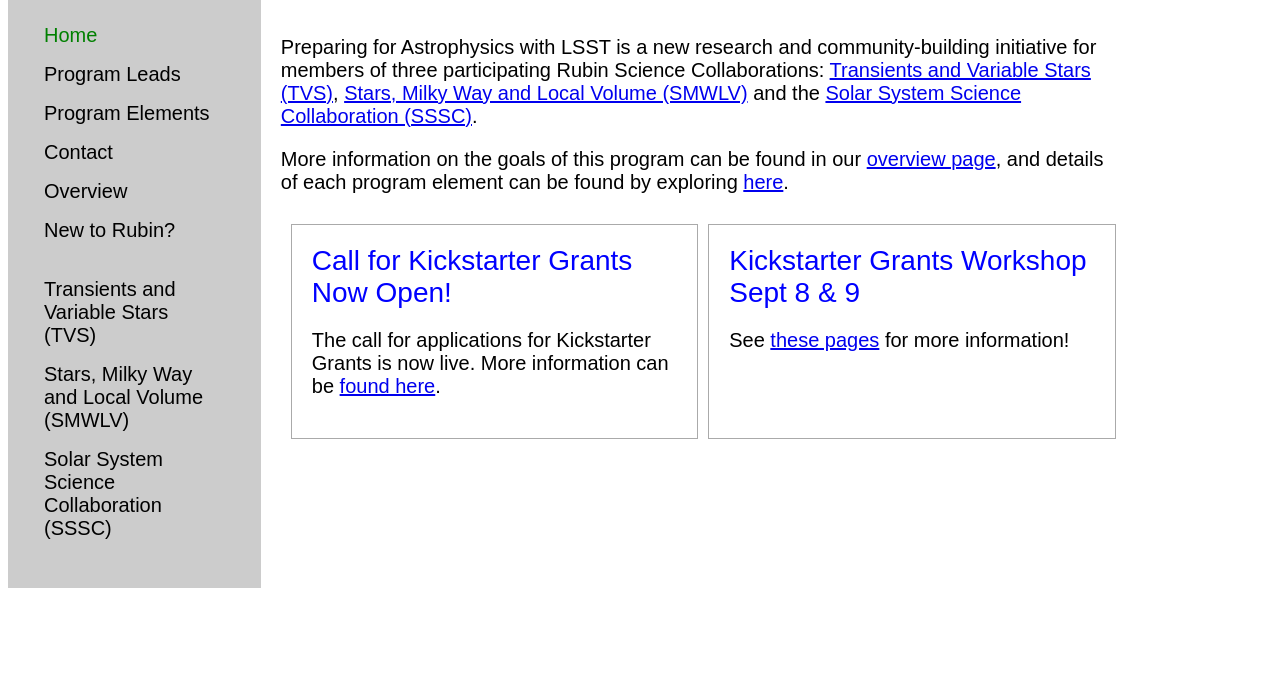
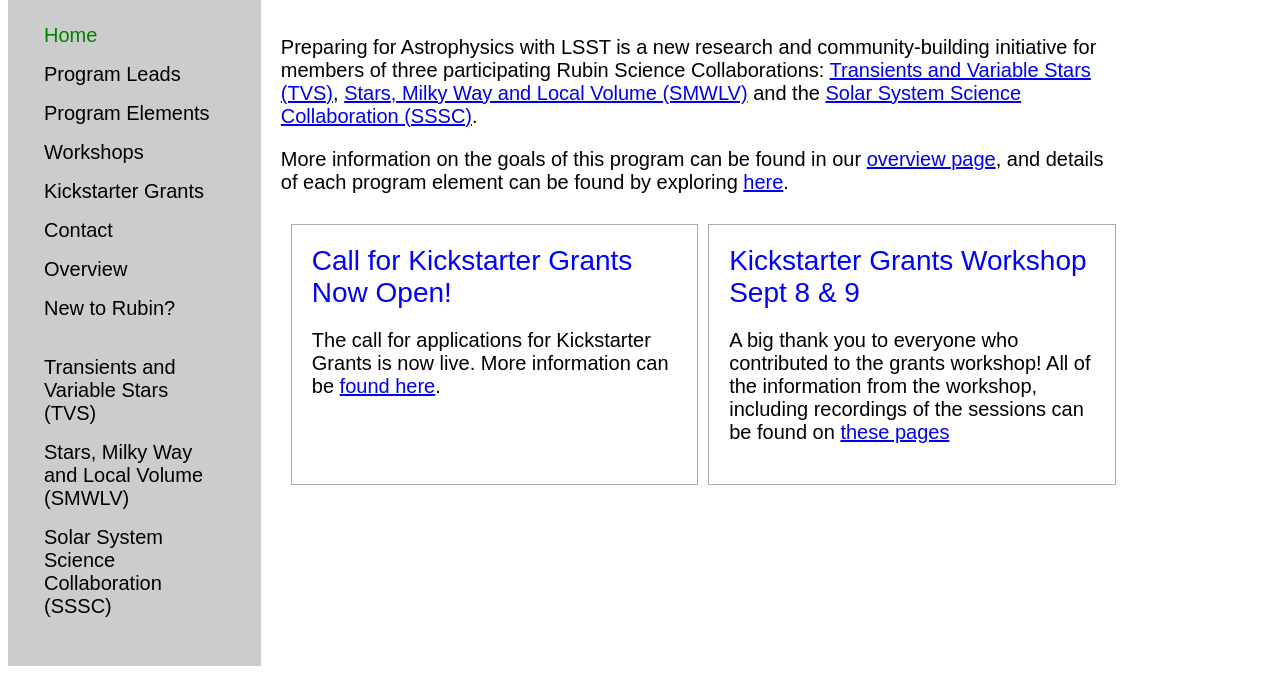
Before and after one commit to lsst-sci-prep/lsst-sci-prep.github.io, a Jekyll site: the page built from index.html, in a window 1280 px wide and 900 px high, scrolled down 771 px, cut to the strip 226-900 px from the top of the window. Built offline with Jekyll 4.4.1, drawn with Linux system fonts in a browser that asks for light colours; before the commit the page ends 1593 px from its top, so only the background shows below that.

Commit message:
Updated navbar

```diff
--- a/_data/navigation.yml
+++ b/_data/navigation.yml
@@ -4,6 +4,10 @@
   link: /staff.html
 - name: Program Elements
   link: /program_elements.html
+- name: Workshops
+  link: /online_workshops.html
+- name: Kickstarter Grants
+  link: /kickstarter_grants.html
 - name: Contact
   link: /contact.html
 - name: Overview
--- a/index.html
+++ b/index.html
@@ -17,5 +17,7 @@ the <a href="http://lsst-sssc.github.io/">Solar System Science Collaboration (SS
   </div>
   <div>
       <section-title>Kickstarter Grants Workshop Sept 8 & 9</section-title>
-      <p>See <a href="https://lsst-sci-prep.github.io/online_workshops.html">these pages</a> for more information!</p>
+      <p>A big thank you to everyone who contributed to the grants workshop!
+        All of the information from the workshop, including recordings of the
+        sessions can be found on <a href="https://lsst-sci-prep.github.io/online_workshops.html">these pages</a></p>
   </div>
--- a/online_workshops.html
+++ b/online_workshops.html
@@ -25,7 +25,7 @@ title: Program Elements
 
 <div id="Registration" class="tabcontent">
   <h3>Registration</h3>
-  <p>There will be no registration fee or deadline for this workshop, but if you would like to attend, please use this form to let us know for planning purposes!
+  <p>The workshop is now finished but if you are interested in this program and would like to remain informed, please use this form to let us know!
     <iframe src="https://docs.google.com/forms/d/e/1FAIpQLScFOI_4AdgJKBbfVJozMz6J_JXls5CggjJK2vLUHpWTXhVxUA/viewform?embedded=true" width="640" height="1129" frameborder="0" marginheight="0" marginwidth="0">Loading…</iframe>
   </p>
 </div>
```
